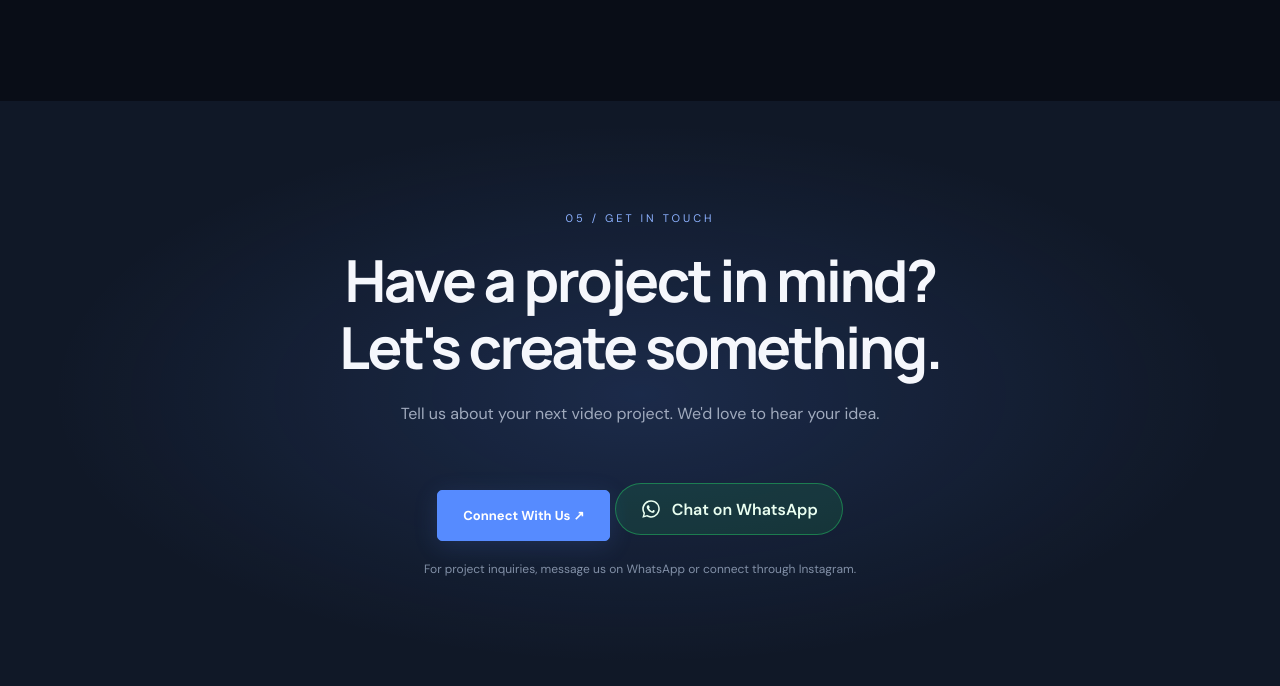
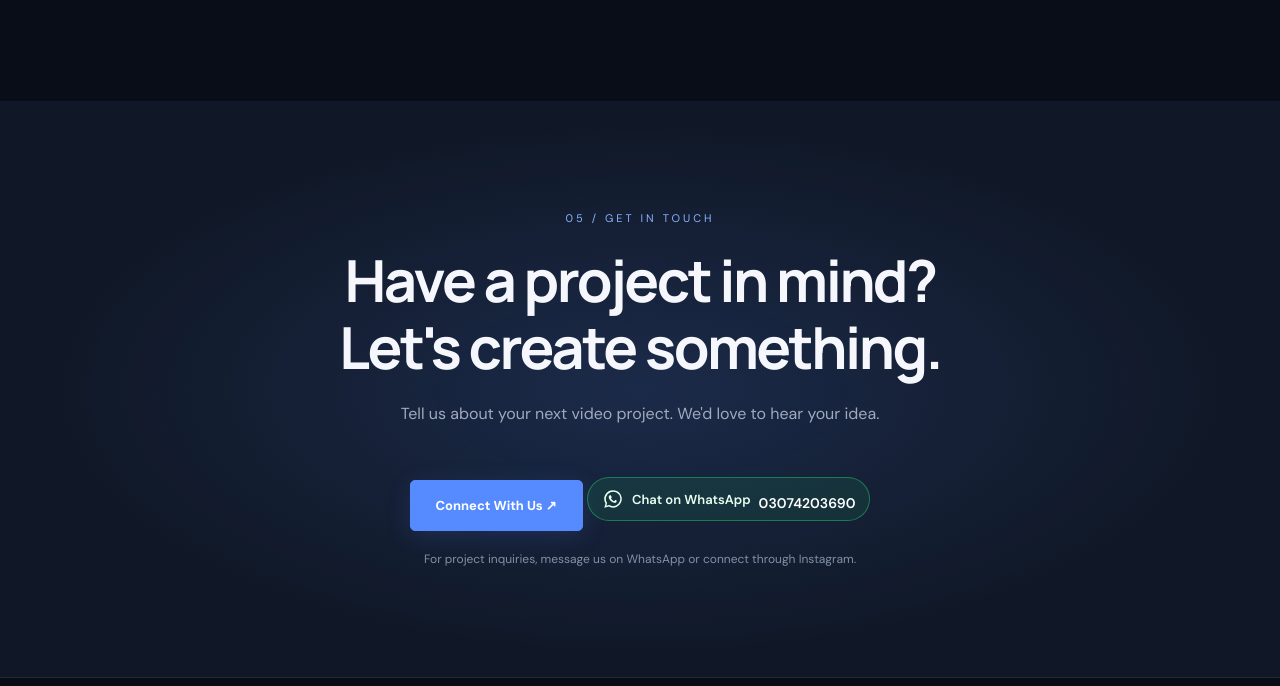
Before and after one commit to rashidsadia2002-source/rashidsadia2002-source.github.io, a plain HTML site: page index.html in a window 1280 px wide. Shown: the part 3896-4582 px from the top of the page. Drawn offline with Linux system fonts and the light colour scheme.

Commit message:
Update index.html

```diff
--- a/index.html
+++ b/index.html
@@ -1077,18 +1077,19 @@ footer {
   display: inline-flex;
   align-items: center;
   justify-content: center;
-  gap: 10px;
-  margin: 24px 0 0;
-  padding: 14px 24px;
+  gap: 8px;
+  width: fit-content;
+  margin: 18px auto 0;
+  padding: 8px 14px;
   border: 1px solid rgba(37,211,102,.45);
-  border-radius: 50px;
+  border-radius: 30px;
   color: #eafff1;
-  background: rgba(37,211,102,.12);
+  background: rgba(37,211,102,.10);
   text-decoration: none;
+  font-size: 13px;
   font-weight: 600;
   transition: .3s ease;
 }
-
 .contact-whatsapp svg {
   width: 22px;
   height: 22px;
@@ -1100,7 +1101,12 @@ footer {
   border-color: #25D366;
   box-shadow: 0 8px 25px rgba(37,211,102,.15);
 }
-
+.contact-number {
+  margin-top: 8px;
+  font-size: 14px;
+  text-align: center;
+  color: #ffffff;
+}
 </style>
 </head>
 
@@ -1387,6 +1393,7 @@ footer {
       </svg>
 
       <span>Chat on WhatsApp</span>
+      <p class="contact-number">03074203690</p>
     </a>
 
     <p class="contact-note">
```
